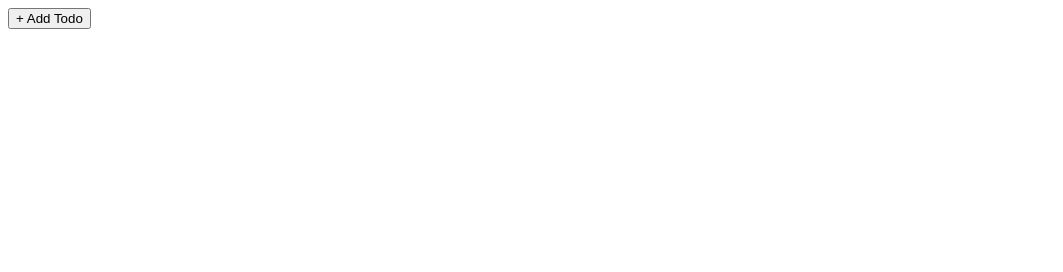
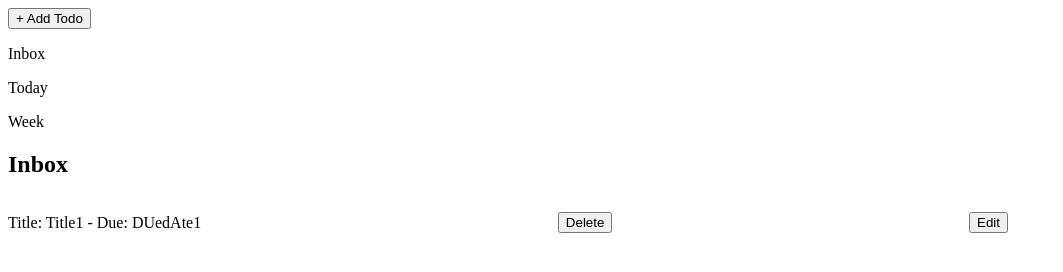
Before and after one commit to benokla/todo, a website built with webpack: page dist/index.html in a window 1280 px wide. Shown: the whole page, without its empty margins (0-1063 px from the left). Built offline with nearby package versions, Linux system fonts and the light colour scheme.

Commit message:
u can delete todos

```diff
--- a/src/UI.js
+++ b/src/UI.js
@@ -6,6 +6,10 @@ const UI = (() => {
     const addTodoForm = document.querySelector("#addTodoForm")
     const addTodoBtn = document.querySelector("#addTodoBtn")
     const todoContainer = document.querySelector("#todoContainer")
+    const inbox = document.querySelector("#inbox")
+    const today = document.querySelector("#today")
+    const week = document.querySelector("#week")
+    const header = document.querySelector("#header")
 
     // bind events
     openAddTodoFormBtn.addEventListener("click", openAddTodoForm)
@@ -16,6 +20,18 @@ const UI = (() => {
 
     function openAddTodoForm() {
         addTodoForm.classList.add("active");
+    }
+
+    function todoEvent() {
+        const deleteBtns = document.querySelectorAll(".deleteBtn");
+        deleteBtns.forEach(deleteBtn => {
+            deleteBtn.addEventListener("click", (e) => { deleteTodo(e) });
+        });
+    }
+
+    function deleteTodo(e) {
+        todo.deleteTodo(+e.target.parentNode.dataset.index);
+        showTodos()
     }
 
     function closeAddTodoForm() {
@@ -38,6 +54,7 @@ const UI = (() => {
         let todos = todo.getTodos();
         todos.forEach((element) => {
             const todo = document.createElement("div");
+            todo.dataset.index = element.id;
             todo.classList.add("todo")
 
             const todoText = document.createElement("p");
@@ -59,7 +76,13 @@ const UI = (() => {
             todo.appendChild(editBtn)
             todoContainer.appendChild(todo)
         })
+
+        // cache DOM
+        todoEvent();
     }
+
+    todo.addTodo("Title1", "Desc1", "DUedAte1", "medium", "project1", todo.getId())
+    showTodos()
 })();
 
 export { UI }
--- a/src/todo.js
+++ b/src/todo.js
@@ -16,7 +16,6 @@ const todo = (() => {
     function addTodo(title, description, dueDate, priority, project, id) {
         const todo = new Todo(title, description, dueDate, priority, project, id);
         todos.push(todo);
-        console.log(todos)
     }
 
     function getTodos() {
@@ -27,7 +26,19 @@ const todo = (() => {
         return id++;
     }
 
-    return { getId, getTodos, addTodo }
+    function getTodo(index) {
+        let todoIds = todos.map((todo) => { return todo.id });
+        let pos = todoIds.indexOf(index);
+        return todos[pos];
+    }
+
+    function deleteTodo(index){
+        let todoIds = todos.map((todo) => { return todo.id });
+        let pos = todoIds.indexOf(index);
+        console.log(todoIds, pos, index)
+        todos.splice(pos, 1);
+    }
+    return { getId, getTodos, addTodo, getTodo, deleteTodo }
 })();
 
 export { todo }
```
Also changed, not shown: dist/index.html, dist/main.js.
